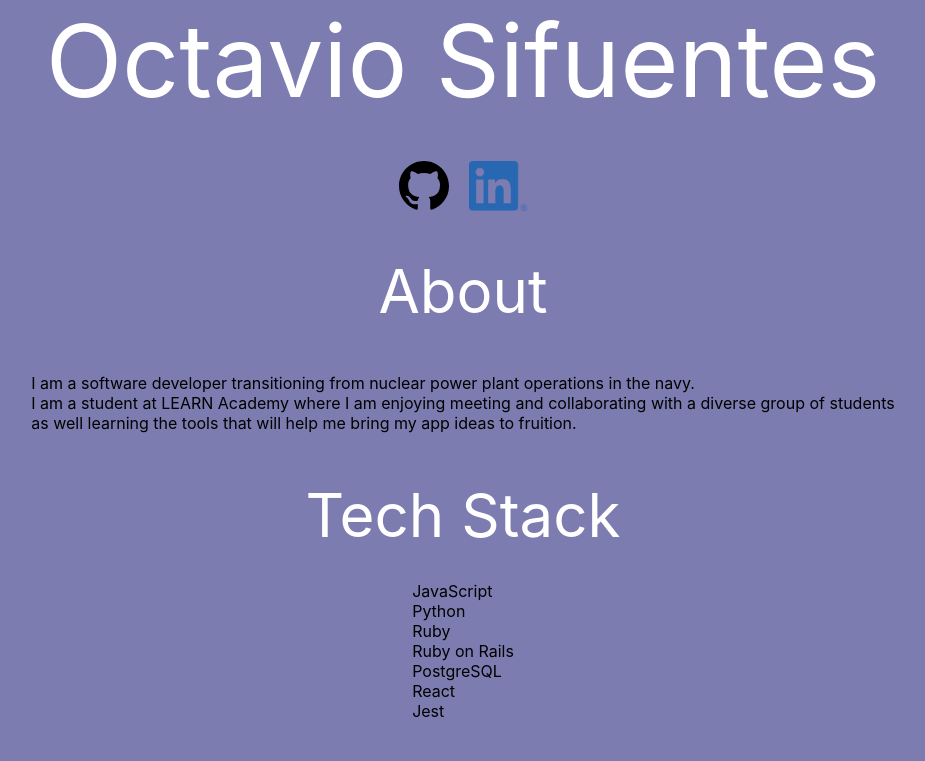
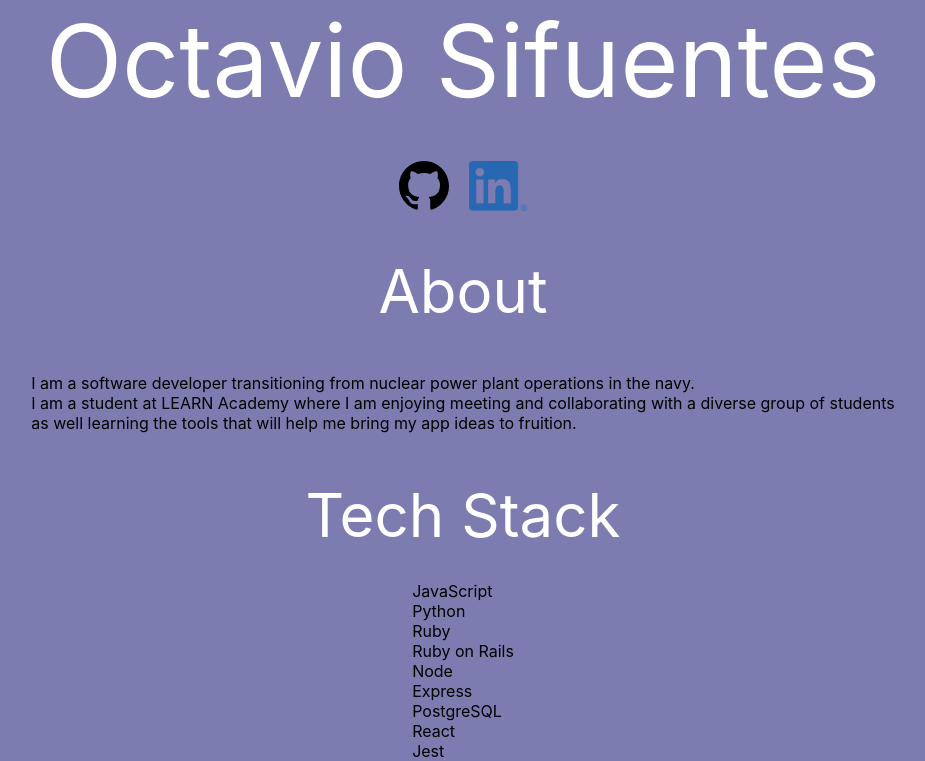
Before and after one commit to priceymineral/portfolio, a React (Create React App) app: page / in a window 1280 px wide. Shown: the top 761 px of the page, without its empty margins (177-1102 px from the left). Built offline with nearby package versions, Linux system fonts and the light colour scheme.

Commit message:
added gh-pages to dependencies and deployed. added to TechStack and projects

```diff
--- a/package.json
+++ b/package.json
@@ -1,6 +1,7 @@
 {
   "name": "portfolio",
   "version": "0.1.0",
+  "homepage": "https://priceymineral.github.io",
   "private": true,
   "dependencies": {
     "@babel/preset-env": "^7.20.2",
@@ -19,7 +20,9 @@
     "build": "react-scripts build",
     "test": "jest",
     "coverage": "jest --coverage",
-    "eject": "react-scripts eject"
+    "eject": "react-scripts eject",
+    "predeploy": "yarn run build",
+    "deploy": "gh-pages -d build"
   },
   "eslintConfig": {
     "extends": [
@@ -40,6 +43,7 @@
     ]
   },
   "devDependencies": {
+    "gh-pages": "^5.0.0",
     "jest": "^29.4.0",
     "jest-environment-jsdom": "^29.4.0",
     "react-test-renderer": "^18.2.0"
--- a/src/components/Projects.js
+++ b/src/components/Projects.js
@@ -4,7 +4,7 @@ const Projects = () => {
             <div className="projects-header">Projects</div>
             <div className="projects-container">
                 <div className="project-link-container">
-                    <a href="https://priceymineral.github.io/" target="_blank" rel="noreferrer">Treasure Hunt</a>
+                    <a href="https://github.com/learn-academy-2022-hotel/treasure-hunt-challenge-priceymineral" target="_blank" rel="noreferrer">Treasure Hunt</a>
                 </div>
                 <div className="project-link-container">
                     <a href="https://github.com/learn-academy-2022-hotel/pig-latin-team-courageous-babe" target="_blank" rel="noreferrer">Pig Latin Translator</a>
--- a/src/components/TechStack.js
+++ b/src/components/TechStack.js
@@ -8,6 +8,8 @@ const TechStack = () => {
                 <div>Python</div>
                 <div>Ruby</div>
                 <div>Ruby on Rails</div>
+                <div>Node</div>
+                <div>Express</div>
                 <div>PostgreSQL</div>
                 <div>React</div>
                 <div>Jest</div>
```
Also changed, not shown: 2 other files (tests, documents, lock files or other folders).
